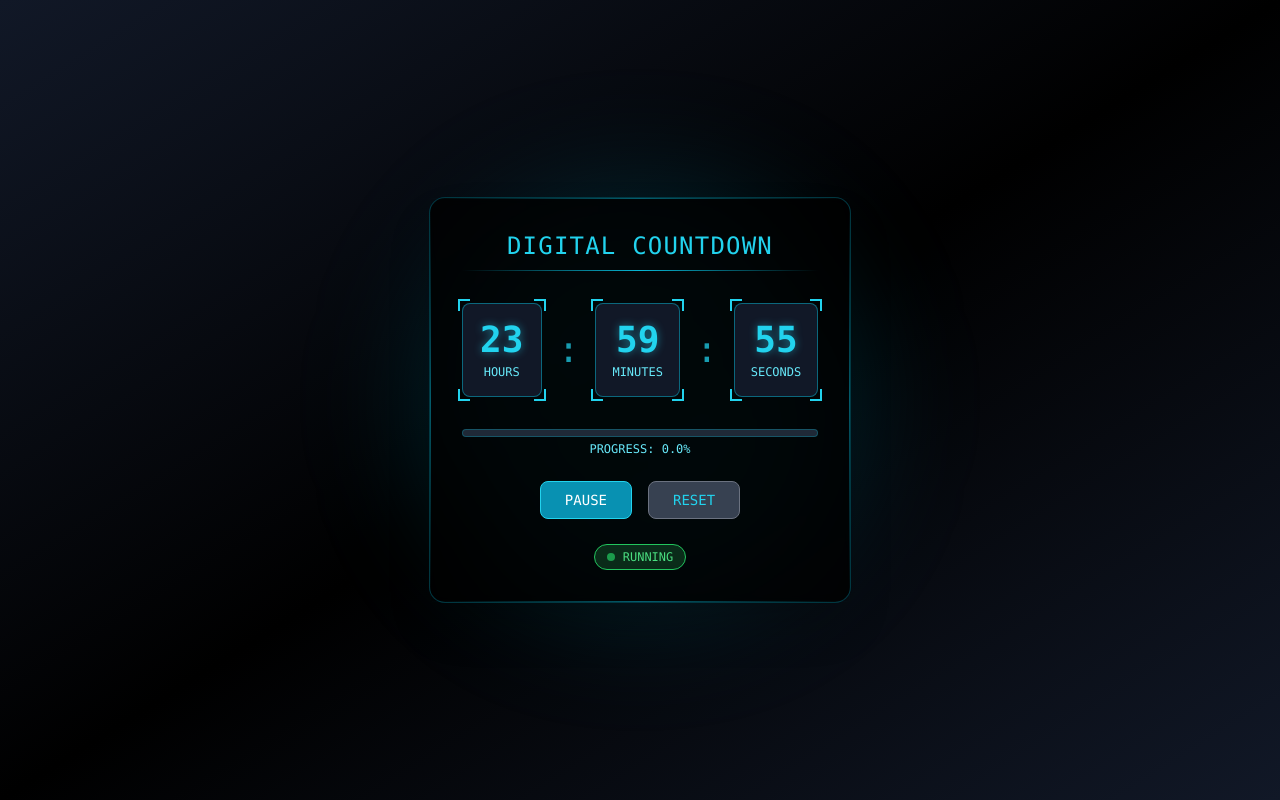
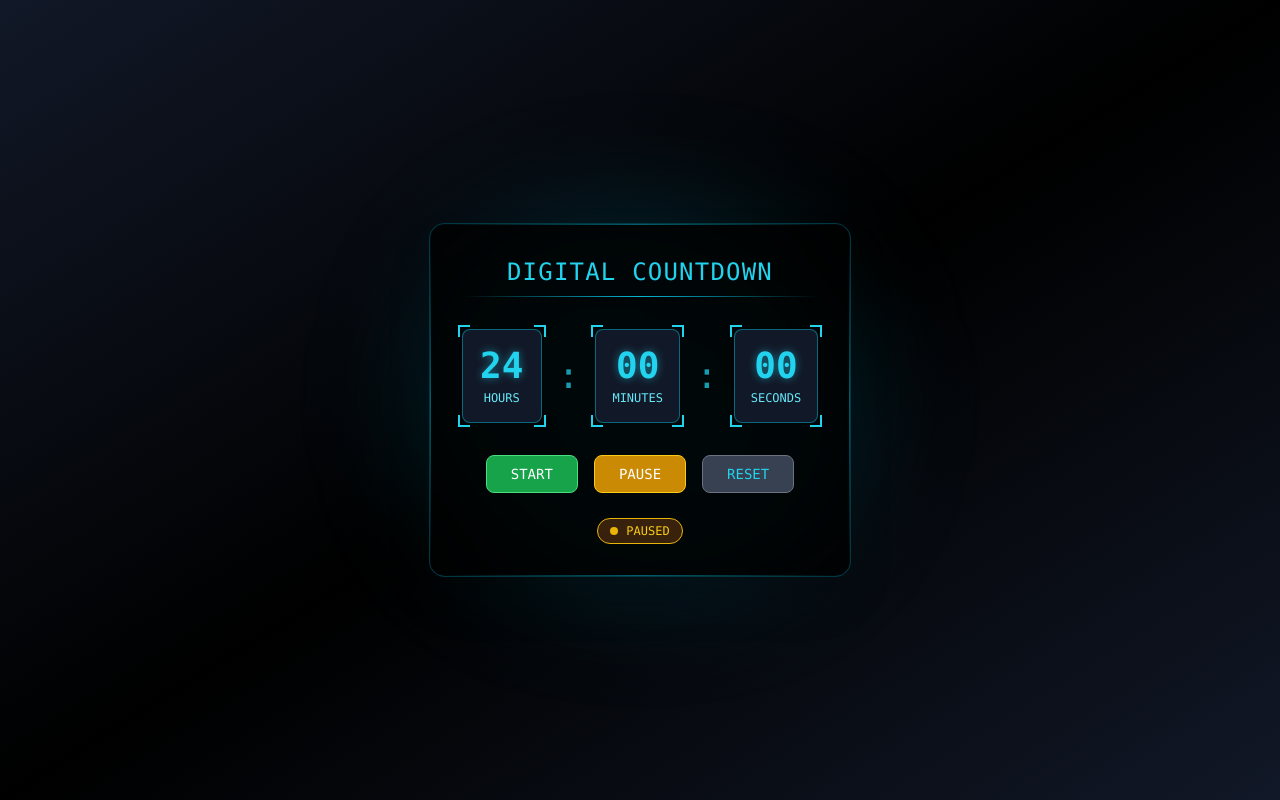
Before and after one commit to SanyuktaNev/Countdown_timer, a React (Vite) app: page / in a window 1280 px wide. Built offline with nearby package versions, Linux system fonts and the light colour scheme.

Commit message:
Refactor: Remove progress bar and update button logic
- Removed the progress bar component.
- Modified the pause button to only pause the timer.
- Added a start button to only start the timer.

```diff
--- a/src/components/DigitalCountdown.tsx
+++ b/src/components/DigitalCountdown.tsx
@@ -4,7 +4,7 @@ import { useState, useEffect } from 'react';
 const DigitalCountdown = () => {
   // Start with 24 hours in seconds
   const [timeLeft, setTimeLeft] = useState(24 * 60 * 60);
-  const [isActive, setIsActive] = useState(true);
+  const [isActive, setIsActive] = useState(false);
 
   useEffect(() => {
     let interval: NodeJS.Timeout | null = null;
@@ -36,8 +36,12 @@ const DigitalCountdown = () => {
 
   const { hours, minutes, seconds } = formatTime(timeLeft);
 
-  const toggleTimer = () => {
-    setIsActive(!isActive);
+  const startTimer = () => {
+    setIsActive(true);
+  };
+
+  const pauseTimer = () => {
+    setIsActive(false);
   };
 
   const resetTimer = () => {
@@ -115,28 +119,19 @@ const DigitalCountdown = () => {
           </div>
         </div>
 
-        {/* Progress bar */}
-        <div className="mb-6">
-          <div className="bg-gray-800 h-2 rounded-full overflow-hidden border border-cyan-500/30">
-            <div
-              className="h-full bg-gradient-to-r from-cyan-500 to-blue-500 transition-all duration-1000 relative"
-              style={{ width: `${((24 * 60 * 60 - timeLeft) / (24 * 60 * 60)) * 100}%` }}
-            >
-              <div className="absolute inset-0 bg-white/20 animate-pulse"></div>
-            </div>
-          </div>
-          <div className="text-xs text-cyan-300 mt-1 font-mono text-center">
-            PROGRESS: {(((24 * 60 * 60 - timeLeft) / (24 * 60 * 60)) * 100).toFixed(1)}%
-          </div>
-        </div>
-
         {/* Control buttons */}
-        <div className="flex justify-center space-x-4">
+        <div className="flex justify-center space-x-4 mb-6">
           <button
-            onClick={toggleTimer}
-            className="bg-cyan-600 hover:bg-cyan-500 text-white px-6 py-2 rounded-lg font-mono text-sm border border-cyan-400 transition-all duration-200 hover:shadow-lg hover:shadow-cyan-500/25"
+            onClick={startTimer}
+            className="bg-green-600 hover:bg-green-500 text-white px-6 py-2 rounded-lg font-mono text-sm border border-green-400 transition-all duration-200 hover:shadow-lg hover:shadow-green-500/25"
           >
-            {isActive ? 'PAUSE' : 'START'}
+            START
+          </button>
+          <button
+            onClick={pauseTimer}
+            className="bg-yellow-600 hover:bg-yellow-500 text-white px-6 py-2 rounded-lg font-mono text-sm border border-yellow-400 transition-all duration-200 hover:shadow-lg hover:shadow-yellow-500/25"
+          >
+            PAUSE
           </button>
           <button
             onClick={resetTimer}
@@ -147,7 +142,7 @@ const DigitalCountdown = () => {
         </div>
 
         {/* Status indicator */}
-        <div className="mt-6 text-center">
+        <div className="text-center">
           <div className={`inline-flex items-center space-x-2 px-3 py-1 rounded-full border ${
             timeLeft === 0
               ? 'bg-red-900/50 border-red-500 text-red-400'
```
